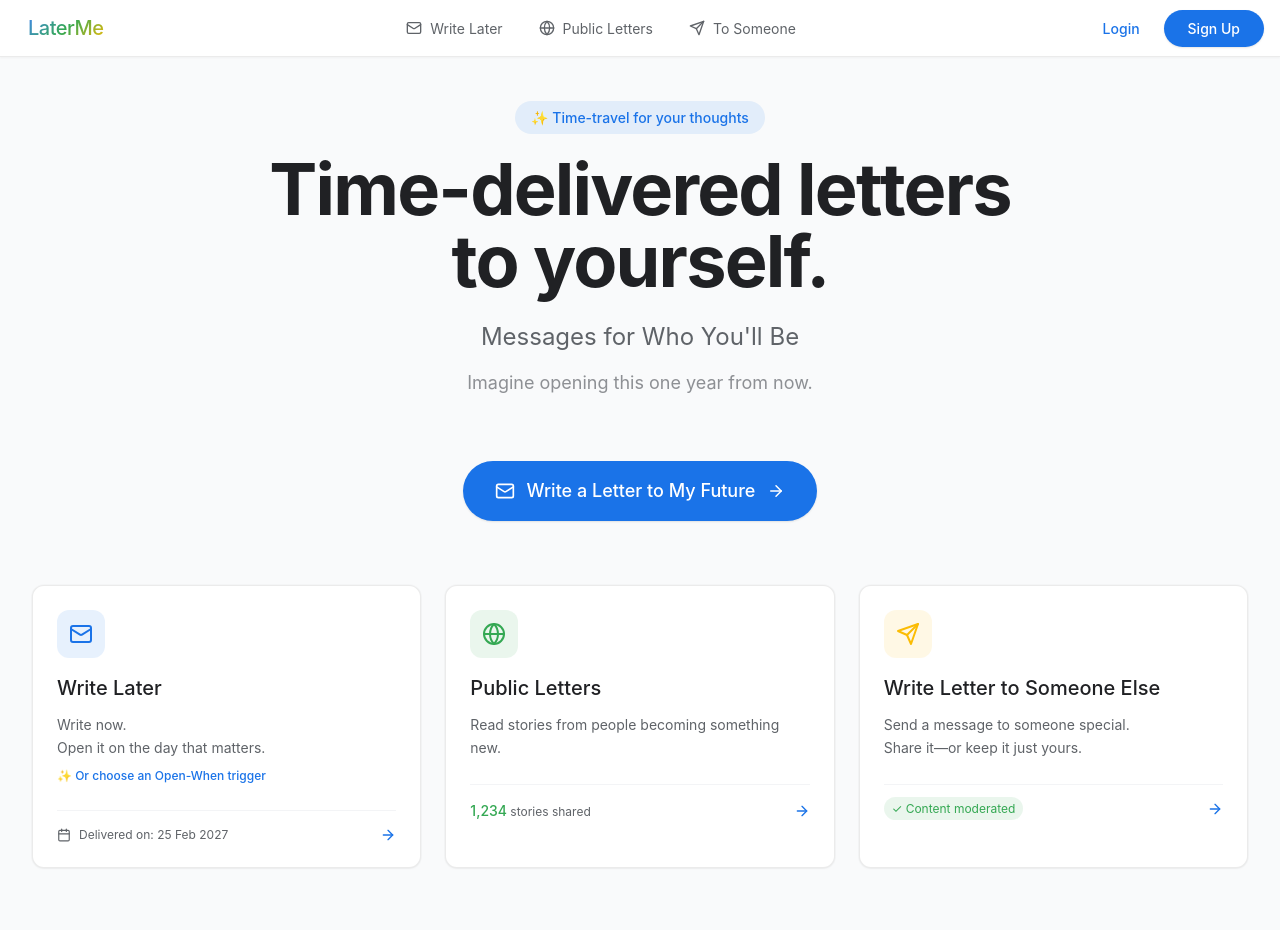
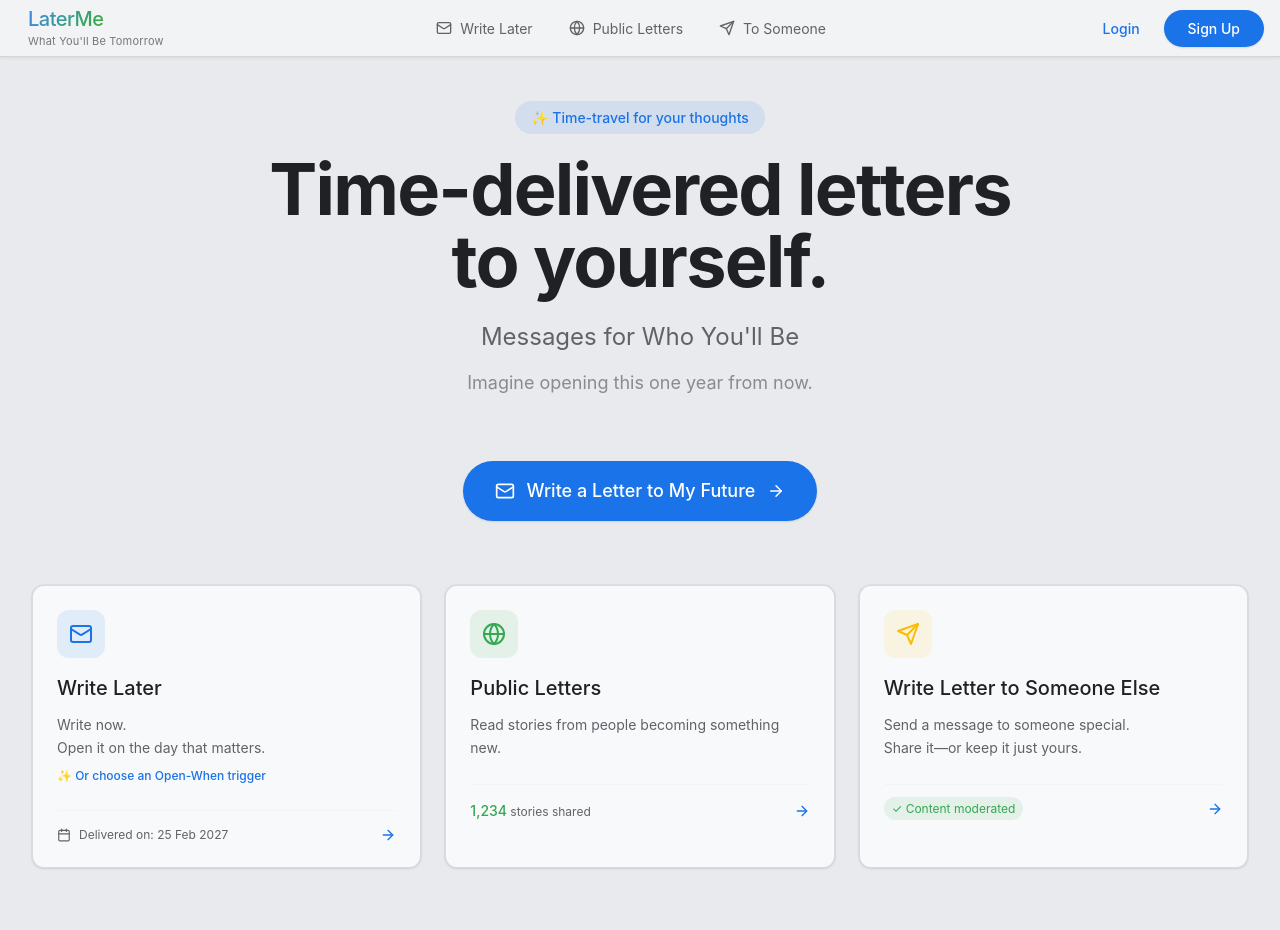
Before and after one commit to rohit-ash-choudhary/LaterMe, a React (Vite) app: page / in a window 1280 px wide. Shown: the top 930 px of the page. Built offline with nearby package versions, Linux system fonts and the light colour scheme; no server answers.

Commit message:
Add tagline and adjust UI color scheme - Add 'What You'll Be Tomorrow' tagline to header, update color scheme to balanced light-dark theme

```diff
--- a/src/App.jsx
+++ b/src/App.jsx
@@ -65,7 +65,7 @@ function App() {
 
   return (
     <Router>
-      <div className="min-h-screen flex flex-col bg-gray-50">
+      <div className="min-h-screen flex flex-col bg-[#E8EAED]">
         <Header user={user} subscription={subscription} onLogout={handleLogout} />
         <main className="flex-grow">
           <Routes>
--- a/src/components/Footer.jsx
+++ b/src/components/Footer.jsx
@@ -2,7 +2,7 @@ import { Link } from 'react-router-dom'
 
 const Footer = () => {
   return (
-    <footer className="bg-white border-t border-gray-200 mt-auto">
+    <footer className="bg-[#F1F3F4] border-t border-gray-300 mt-auto">
       <div className="max-w-7xl mx-auto px-4 sm:px-6 lg:px-8 py-6">
         <div className="flex flex-col sm:flex-row justify-between items-center space-y-4 sm:space-y-0">
           <div className="text-sm text-chrome-gray">
--- a/src/components/Header.jsx
+++ b/src/components/Header.jsx
@@ -57,8 +57,13 @@ const Header = ({ user, subscription, onLogout }) => {
         <div className="chrome-top-bar">
           {/* Logo - Minimal Chrome Style */}
           <Link to="/" className="chrome-logo group">
-            <div className="chrome-logo-text">
-              LaterMe
+            <div className="flex flex-col">
+              <div className="chrome-logo-text">
+                LaterMe
+              </div>
+              <div className="chrome-tagline">
+                What You'll Be Tomorrow
+              </div>
             </div>
           </Link>
 
--- a/src/index.css
+++ b/src/index.css
@@ -14,9 +14,9 @@ body {
     sans-serif;
   -webkit-font-smoothing: antialiased;
   -moz-osx-font-smoothing: grayscale;
-  background: #F8F9FA;
+  background: #E8EAED;
   background-attachment: fixed;
-  color: #202124;
+  color: #1F1F1F;
   min-height: 100vh;
 }
 
@@ -39,16 +39,16 @@ body {
 
 /* Chrome 2026 Style Card */
 .modern-card {
-  background: #FFFFFF;
-  border: 1px solid rgba(0, 0, 0, 0.08);
-  box-shadow: 0 1px 2px rgba(0, 0, 0, 0.04), 0 0 0 1px rgba(0, 0, 0, 0.02);
+  background: #F8F9FA;
+  border: 1px solid rgba(0, 0, 0, 0.12);
+  box-shadow: 0 1px 3px rgba(0, 0, 0, 0.08), 0 0 0 1px rgba(0, 0, 0, 0.04);
   transition: all 0.2s cubic-bezier(0.4, 0, 0.2, 1);
   border-radius: 12px;
 }
 
 .modern-card:hover {
-  box-shadow: 0 4px 8px rgba(0, 0, 0, 0.08), 0 0 0 1px rgba(0, 0, 0, 0.04);
-  border-color: rgba(0, 0, 0, 0.12);
+  box-shadow: 0 4px 12px rgba(0, 0, 0, 0.12), 0 0 0 1px rgba(0, 0, 0, 0.06);
+  border-color: rgba(0, 0, 0, 0.16);
 }
 
 /* Chrome 2026 Style Gradients */
@@ -145,9 +145,9 @@ html {
 
 /* Chrome 2026 Style Header */
 .chrome-header {
-  background: #FFFFFF;
-  border-bottom: 1px solid rgba(0, 0, 0, 0.08);
-  box-shadow: 0 1px 2px rgba(0, 0, 0, 0.04);
+  background: #F1F3F4;
+  border-bottom: 1px solid rgba(0, 0, 0, 0.12);
+  box-shadow: 0 1px 3px rgba(0, 0, 0, 0.08);
 }
 
 .chrome-header-container {
@@ -186,6 +186,16 @@ html {
   -webkit-text-fill-color: transparent;
   background-clip: text;
   letter-spacing: -0.5px;
+  line-height: 1.2;
+}
+
+.chrome-tagline {
+  font-size: 11px;
+  font-weight: 400;
+  color: #5F6368;
+  letter-spacing: 0.2px;
+  margin-top: 2px;
+  opacity: 0.85;
 }
 
 .chrome-tabs-container {
@@ -216,8 +226,8 @@ html {
 }
 
 .chrome-tab:hover {
-  background: rgba(0, 0, 0, 0.04);
-  color: #202124;
+  background: rgba(0, 0, 0, 0.06);
+  color: #1F1F1F;
 }
 
 .chrome-tab-active {
@@ -287,7 +297,7 @@ html {
 
 .chrome-profile-name {
   font-size: 14px;
-  color: #202124;
+  color: #1F1F1F;
   font-weight: 400;
 }
 
@@ -351,9 +361,9 @@ html {
   right: 0;
   top: calc(100% + 8px);
   width: 280px;
-  background: white;
+  background: #F1F3F4;
   border-radius: 12px;
-  box-shadow: 0 4px 16px rgba(0, 0, 0, 0.12), 0 0 0 1px rgba(0, 0, 0, 0.08);
+  box-shadow: 0 4px 16px rgba(0, 0, 0, 0.15), 0 0 0 1px rgba(0, 0, 0, 0.1);
   padding: 8px;
   z-index: 1000;
   animation: chrome-dropdown-fade-in 0.2s ease-out;
@@ -383,7 +393,7 @@ html {
   padding: 12px 16px;
   border-radius: 8px;
   text-decoration: none;
-  color: #202124;
+  color: #1F1F1F;
   font-size: 14px;
   transition: background-color 0.15s;
   cursor: pointer;
@@ -394,7 +404,7 @@ html {
 }
 
 .chrome-dropdown-item:hover {
-  background: rgba(0, 0, 0, 0.04);
+  background: rgba(0, 0, 0, 0.06);
 }
 
 .chrome-dropdown-item-danger {
@@ -415,8 +425,8 @@ html {
   display: none;
   flex-direction: column;
   padding: 8px;
-  border-top: 1px solid rgba(0, 0, 0, 0.08);
-  background: white;
+  border-top: 1px solid rgba(0, 0, 0, 0.12);
+  background: #F1F3F4;
 }
 
 .chrome-mobile-tab {
@@ -461,6 +471,10 @@ html {
   .chrome-logo-text {
     font-size: 18px;
   }
+
+  .chrome-tagline {
+    font-size: 10px;
+  }
 }
 
 @media (max-width: 640px) {
--- a/src/pages/VerifyEmail.jsx
+++ b/src/pages/VerifyEmail.jsx
@@ -271,21 +271,40 @@ const VerifyEmail = ({ onLogin }) => {
   const handleResendOtp = async () => {
     // Get userId from state or localStorage
     let currentUserId = userId
-    if (!currentUserId) {
+    let currentUserEmail = userEmail
+
+    if (!currentUserId || !currentUserEmail) {
       try {
         const stored = localStorage.getItem('laterme_user')
         if (stored) {
           const userData = JSON.parse(stored)
+          if (userData.id) {
             currentUserId = userData.id
+          }
+          if (userData.email) {
+            currentUserEmail = userData.email
+          }
         }
       } catch (e) {
         console.error('Error parsing stored user data:', e)
       }
     }
 
+    // If we still don't have userId, try to get it from email by calling login
+    // But first, check if we have email
+    if (!currentUserId && currentUserEmail) {
+      setError('Unable to resend OTP. Please log in again to receive a new OTP.')
+      setTimeout(() => {
+        navigate('/login', { replace: false })
+      }, 2000)
+      return
+    }
+
     if (!currentUserId) {
-      setError('User session expired. Please sign up again.')
-      navigate('/signup', { replace: true })
+      setError('User session expired. Please log in again.')
+      setTimeout(() => {
+        navigate('/login', { replace: true })
+      }, 2000)
       return
     }
 
@@ -318,15 +337,15 @@ const VerifyEmail = ({ onLogin }) => {
           })
         }, 10000)
       } else {
-        // Show success message without alert (better UX)
+        // Show success message
         const successMsg = message || 'OTP has been resent to your email!'
-        // Temporarily show success message
-        setError('✓ ' + successMsg)
+        setError('✓ ' + successMsg + ' (Valid for 10 minutes)')
         setTimeout(() => {
           setError('')
-        }, 3000)
+        }, 4000)
       }
 
+      // Clear OTP input fields
       setOtp(['', '', '', '', '', ''])
       document.getElementById('otp-0')?.focus()
     } catch (error) {
@@ -335,6 +354,12 @@ const VerifyEmail = ({ onLogin }) => {
       if (error.message && error.message.includes('Cannot connect to backend')) {
         const backendUrl = import.meta.env.VITE_API_URL || 'http://localhost:8080/api'
         setError(`Cannot connect to backend server at ${backendUrl}. The service may be sleeping (free tier) or unavailable. Please try again.`)
+      } else if (error.message && error.message.includes('already verified')) {
+        // If email is already verified, redirect to home
+        setError('Email is already verified. Redirecting...')
+        setTimeout(() => {
+          navigate('/', { replace: true })
+        }, 2000)
       } else {
         setError(error.message || 'Failed to resend OTP. Please try again.')
       }
@@ -460,21 +485,27 @@ const VerifyEmail = ({ onLogin }) => {
               </button>
             </form>
 
-            <div className="mt-6 text-center space-y-4">
+            <div className="mt-6 text-center space-y-3">
               <p className="text-gray-600 text-sm">
                 Didn't receive the code?
               </p>
-              <div className="space-y-2">
               <button
-                  onClick={() => navigate('/login', { replace: true })}
-                  className="w-full px-4 py-2 border border-primary text-primary rounded-lg hover:bg-primary/10 transition-colors text-sm font-medium"
+                onClick={handleResendOtp}
+                disabled={resending}
+                className="w-full flex items-center justify-center gap-2 px-4 py-2 border border-primary text-primary rounded-lg hover:bg-primary/10 transition-colors text-sm font-medium disabled:opacity-50 disabled:cursor-not-allowed"
               >
-                  Go to Login to Resend OTP
+                <RefreshCw className={resending ? 'animate-spin' : ''} size={16} />
+                <span>{resending ? 'Sending...' : 'Resend OTP'}</span>
               </button>
               <p className="text-xs text-gray-500">
-                  Logging in again will resend the verification code to {userEmail}
+                OTP will be valid for 10 minutes after resending
               </p>
-              </div>
+              <button
+                onClick={() => navigate('/login', { replace: false })}
+                className="text-sm text-primary hover:underline"
+              >
+                Or go back to login
+              </button>
             </div>
           </div>
         </div>
@@ -578,18 +609,21 @@ const VerifyEmail = ({ onLogin }) => {
             </button>
           </form>
 
-          <div className="mt-6 text-center">
+          <div className="mt-6 text-center space-y-3">
             <p className="text-gray-600 text-sm mb-2">
               Didn't receive the code?
             </p>
             <button
               onClick={handleResendOtp}
               disabled={resending}
-              className="text-primary hover:underline font-medium disabled:opacity-50 disabled:cursor-not-allowed flex items-center justify-center gap-2 mx-auto"
+              className="w-full flex items-center justify-center gap-2 px-4 py-2 border border-primary text-primary rounded-lg hover:bg-primary/10 transition-colors text-sm font-medium disabled:opacity-50 disabled:cursor-not-allowed"
             >
               <RefreshCw className={resending ? 'animate-spin' : ''} size={16} />
               <span>{resending ? 'Sending...' : 'Resend OTP'}</span>
             </button>
+            <p className="text-xs text-gray-500">
+              OTP will be valid for 10 minutes after resending
+            </p>
           </div>
         </div>
       </div>
```
Lines whose indentation alone changed are shown as unchanged.
